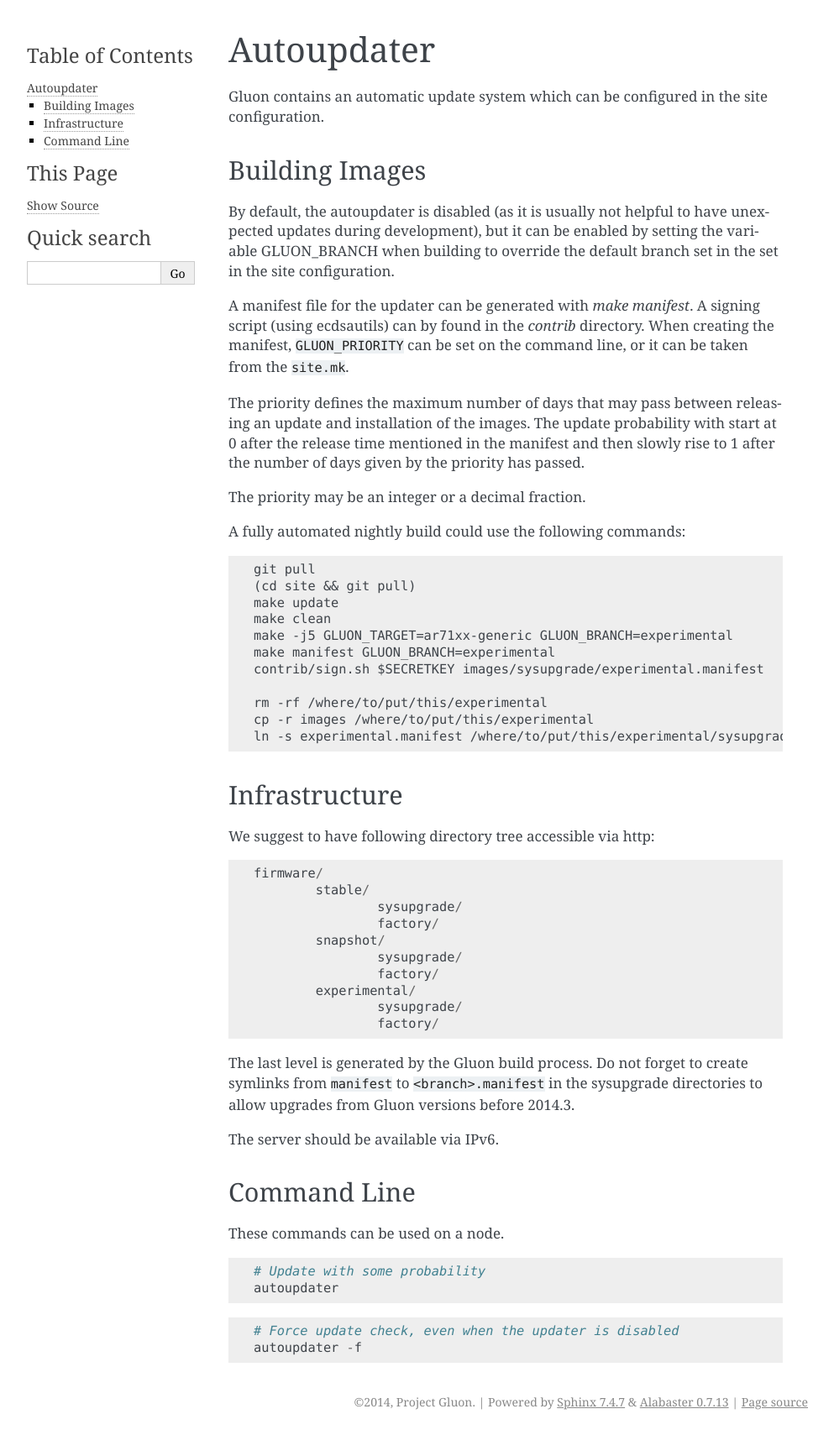
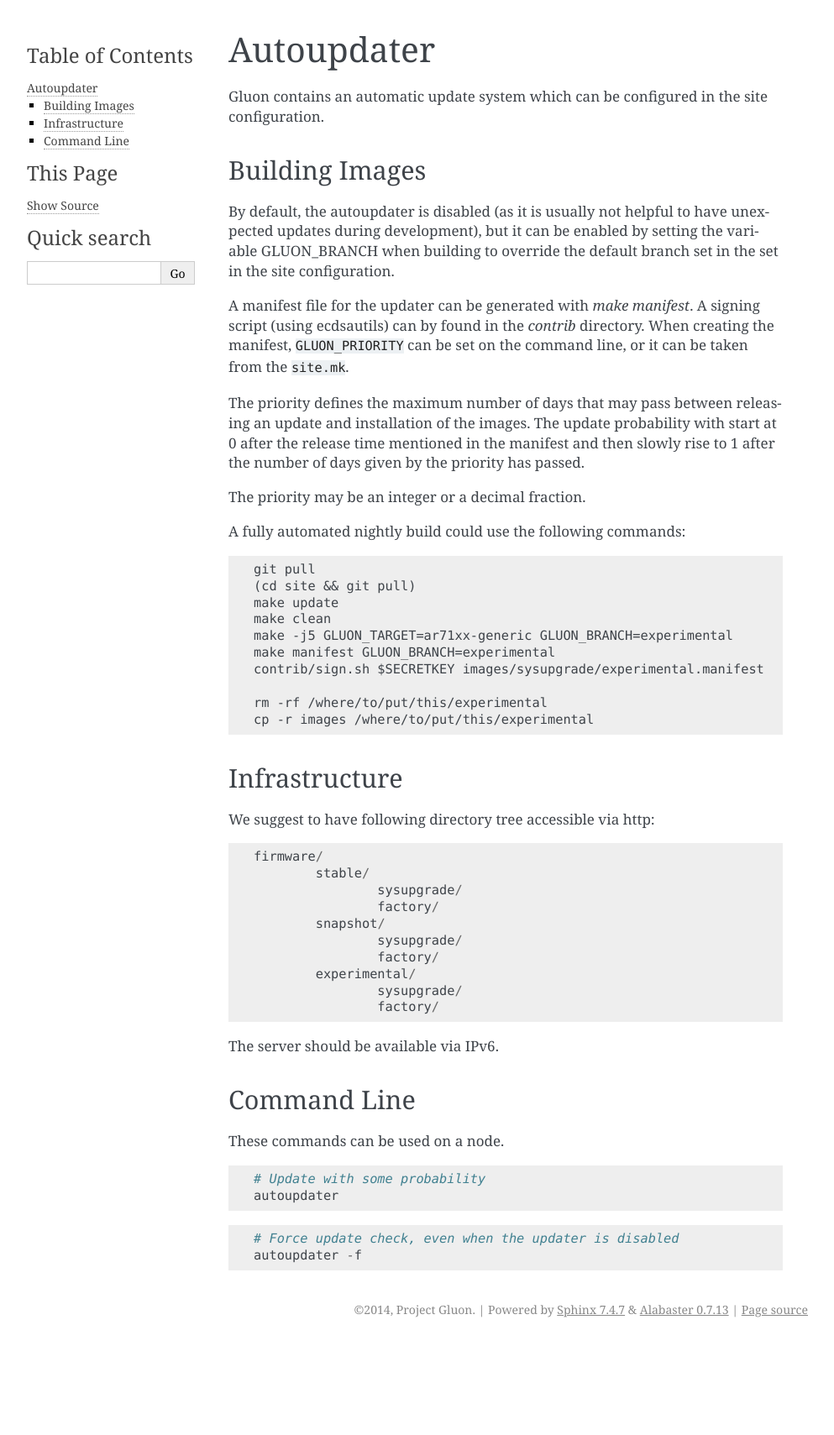
Before and after one commit to freifunk-gluon/gluon, a Sphinx documentation site: the page built from docs/features/autoupdater.rst, in a window 1280 px wide. Shown: the whole page at 84% size, without its empty margins (148-1141 px from the left). Built offline with Sphinx 7.4.7, drawn with Linux system fonts in a browser that asks for light colours; after the commit the page ends 1599 px from its top, so only the background shows below that.

Commit message:
docs: autoupdater: remove parts only relevant for Gluon versions before v2014.3

```diff
--- a/docs/features/autoupdater.rst
+++ b/docs/features/autoupdater.rst
@@ -34,7 +34,6 @@
 
     rm -rf /where/to/put/this/experimental
     cp -r images /where/to/put/this/experimental
-    ln -s experimental.manifest /where/to/put/this/experimental/sysupgrade/manifest
 
 
 Infrastructure
@@ -55,10 +54,6 @@
                     sysupgrade/
                     factory/
 
-The last level is generated by the Gluon build process. Do not forget
-to create symlinks from ``manifest`` to ``<branch>.manifest`` in the
-sysupgrade directories to allow upgrades from Gluon versions before 2014.3.
-
 The server should be available via IPv6.
 
 Command Line
```
